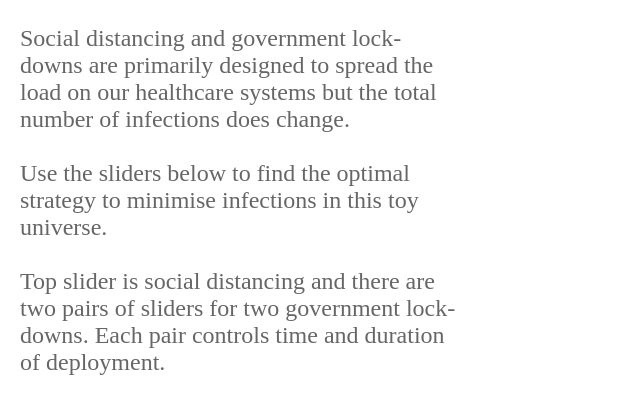
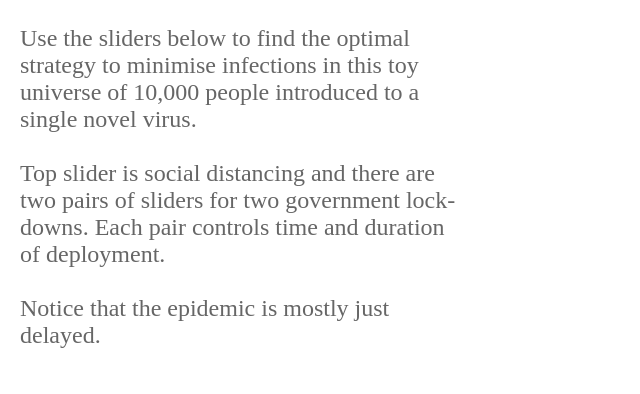
Before and after one commit to op12no2/novel, a plain HTML site: page index.htm in a window 1280 px wide. Shown: the part 692-1086 px from the top of the page, without its empty margins (0-640 px from the left). After the commit the page ends 1059 px from the top, so only its background shows below. Drawn offline with nearby package versions, Linux system fonts and the light colour scheme.

Commit message:
Update index.htm

```diff
--- a/index.htm
+++ b/index.htm
@@ -123,13 +123,13 @@ body     {margin:0; padding:0; width: 480px;}
 <br><br>
 <b>Social Distancing Game</b>
 <br><br>
-Social distancing and government lock-downs are primarily designed to
-spread the load on our healthcare systems but the total number of infections does change.
-<br><br>
-Use the sliders below to find the optimal strategy to minimise infections in this toy universe.
+Use the sliders below to find the optimal strategy to minimise infections in this toy universe
+of 10,000 people introduced to a single novel virus.
 <br><br>
 Top slider is social distancing and there are two pairs of sliders for two
 government lock-downs. Each pair controls time and duration of deployment.
+<br><br>
+Notice that the epidemic is mostly just delayed.
 </div>
 <div id="text2">
 <br>
```
